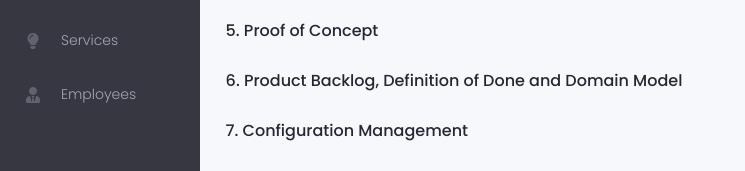
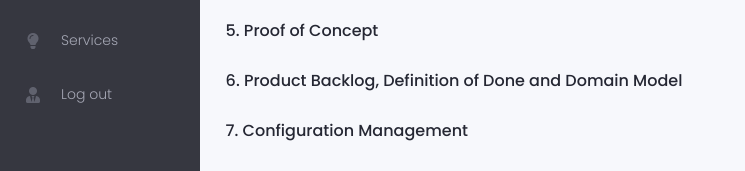
Before and after one commit to ITEC-Group-DPT/barberino_fe, a React (Create React App) app: page /admin/document in a window 1280 px wide. Shown: the part 273-444 px from the top of the page, without its empty margins (0-745 px from the left). Built offline with nearby package versions, Linux system fonts and the light colour scheme; sample sign-in values are in the browser's storage.

Commit message:
Update admin route logic

```diff
--- a/src/component/leftNav/leftNav.jsx
+++ b/src/component/leftNav/leftNav.jsx
@@ -1,6 +1,6 @@
 import React from "react";
 import "./leftNav.scss";
-import { Link, useLocation } from "react-router-dom";
+import { Link, useLocation, useNavigate } from "react-router-dom";
 import {
   logoIc,
   overviewIc,
@@ -19,14 +19,11 @@ const navigations = [
     title: "Services",
     icon: servicesIc,
   },
-  {
-    title: "Employees",
-    icon: employeesIc,
-  },
 ];
 
 const LeftNav = () => {
   const location = useLocation();
+  const navigate = useNavigate();
 
   const getClassActive = (className, path) => {
     let result = className;
@@ -40,6 +37,10 @@ const LeftNav = () => {
     return result;
   };
 
+  const onLogout = () => {
+    localStorage.removeItem("isLogin");
+    navigate("authentication", { replace: true });
+  };
   return (
     <div className="nav">
       <div className="nav__title">
@@ -67,6 +68,11 @@ const LeftNav = () => {
             <p className="item__title">{item.title}</p>
           </li>
         ))}
+
+        <li className="item" onClick={onLogout} aria-hidden>
+          <img className="icon" alt="icon" src={employeesIc} />
+          <p className="item__title">Log out</p>
+        </li>
       </ul>
     </div>
   );
--- a/src/routes/admin.jsx
+++ b/src/routes/admin.jsx
@@ -1,5 +1,12 @@
-import React from "react";
-import { Routes, Route, Outlet } from "react-router-dom";
+import React, { useEffect, useState } from "react";
+import {
+  Routes,
+  Route,
+  Outlet,
+  Navigate,
+  useLocation,
+  useNavigate,
+} from "react-router-dom";
 import Dashboard from "layout/dashboard";
 import Authentication from "layout/authentication";
 import LeftNav from "component/leftNav/leftNav";
@@ -15,16 +22,29 @@ const WithNav = () => (
 const WithoutNav = () => <Outlet />;
 
 const AdminRoutes = () => {
+  const location = useLocation();
+  const navigate = useNavigate();
+  const isLogin = localStorage.getItem("isLogin");
+
+  useEffect(() => {
+    if (!isLogin && location.pathname !== "/admin/authentication") {
+      navigate("authentication", { replace: true });
+    }
+  }, [location]);
+
   return (
     <Routes>
+      {isLogin !== true && (
         <Route element={<WithoutNav />}>
           <Route path="authentication" element={<Authentication />} />
         </Route>
-
+      )}
+      {isLogin && (
         <Route element={<WithNav />}>
           <Route index element={<Dashboard />} />
           <Route path="document" element={<DocumentList />} />
         </Route>
+      )}
     </Routes>
   );
 };
```
Lines whose indentation alone changed are shown as unchanged.
